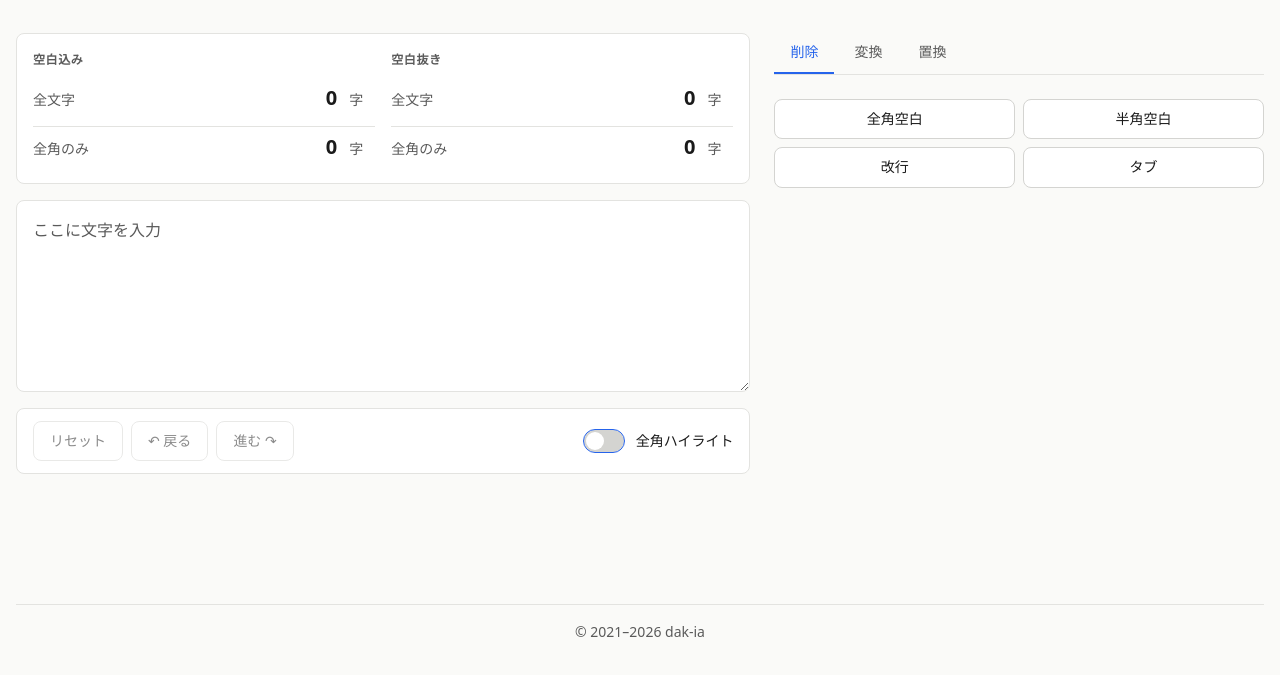
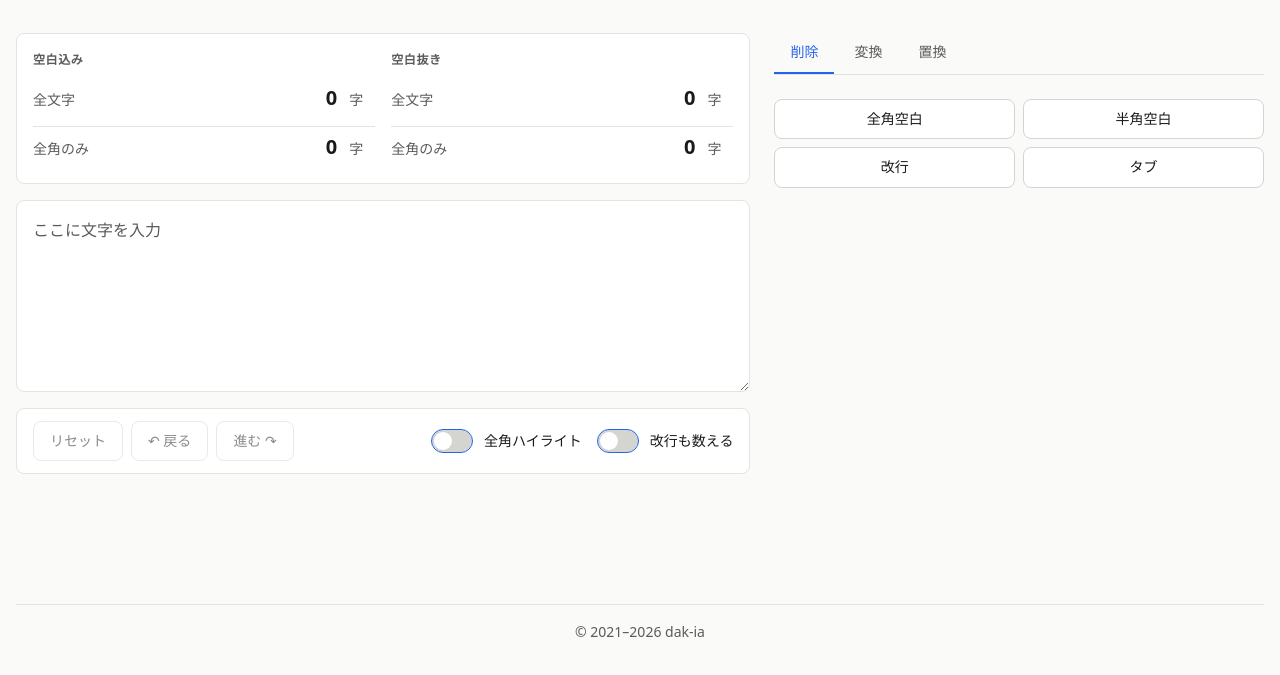
Before and after one commit to dak-ia/textwand, a website built with Vite: page index.html in a window 1280 px wide. Shown: the part 125-800 px from the top of the page. Built offline with nearby package versions, Linux system fonts and the light colour scheme; no server answers.

Commit message:
feat: 文字数カウントに「改行も数える」スイッチを追加

```diff
--- a/index.html
+++ b/index.html
@@ -129,7 +129,7 @@
             <div
               id="main_text"
               class="editor__area"
-              contenteditable="true"
+              contenteditable="plaintext-only"
               spellcheck="false"
               data-placeholder="ここに文字を入力"
             ></div>
@@ -145,10 +145,16 @@
                 <span class="btn__label">進む </span>↷
               </button>
             </div>
-            <label class="switch editor-controls__highlight">
-              <input type="checkbox" id="highlight_switch" class="switch__input" />
-              <span>全角ハイライト</span>
-            </label>
+            <div class="editor-controls__switches">
+              <label class="switch editor-controls__highlight">
+                <input type="checkbox" id="highlight_switch" class="switch__input" />
+                <span>全角ハイライト</span>
+              </label>
+              <label class="switch">
+                <input type="checkbox" id="count_line_break_switch" class="switch__input" />
+                <span>改行も数える</span>
+              </label>
+            </div>
           </section>
         </div>
 
--- a/src/styles/components/editor-controls.css
+++ b/src/styles/components/editor-controls.css
@@ -16,6 +16,8 @@
   gap: var(--space-2);
 }
 
-.editor-controls__highlight {
+.editor-controls__switches {
+  display: flex;
+  gap: var(--space-2) var(--space-4);
   margin-left: auto;
 }
```
